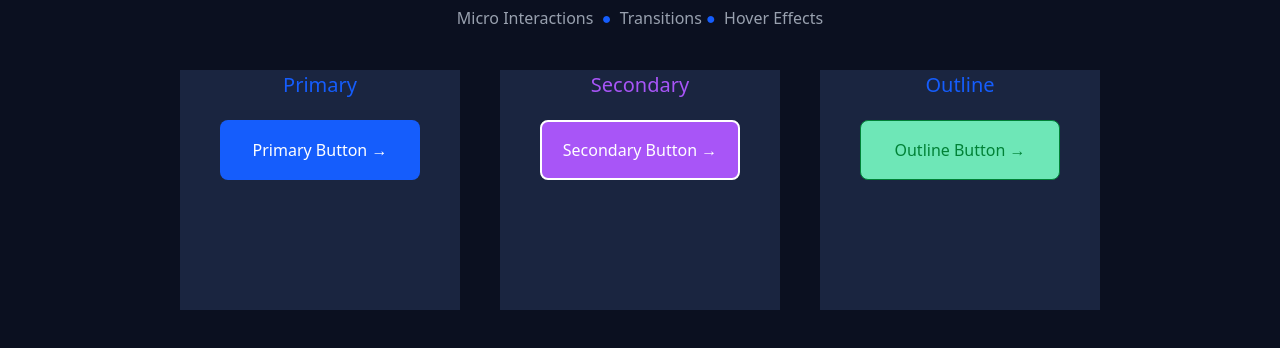
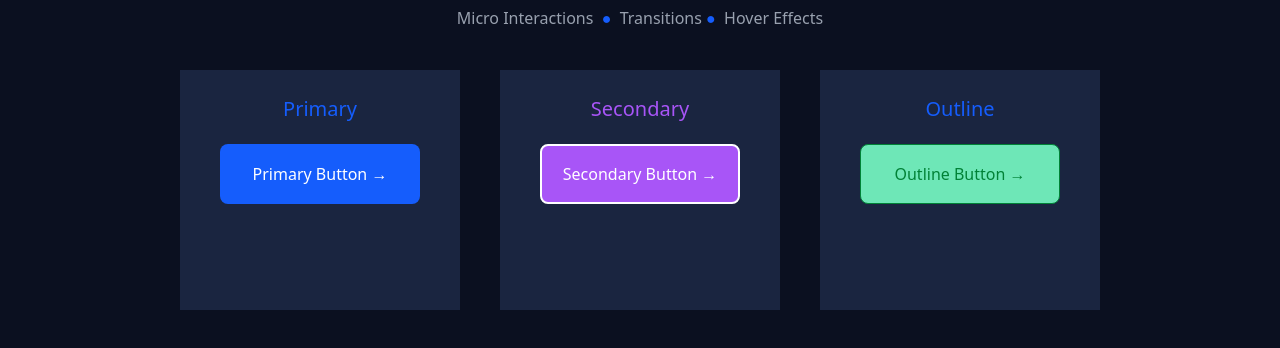
Before and after one commit to sabazubair2009/micro-interactions-ui, a plain HTML site: page index.html in a window 1280 px wide. Shown: the part 166-514 px from the top of the page. Drawn offline with nearby package versions, Linux system fonts and the light colour scheme.

Commit message:
more details

```diff
--- a/index.html
+++ b/index.html
@@ -55,7 +55,7 @@
     <div class="flex justify-center gap-10 mt-10">
       <!-- first -->
       <div class="bg-[#1A2540] h-60 w-70">
-        <h2 class="text-blue-600 text-[20px] flex justify-center">Primary</h2>
+        <h2 class="text-blue-600 text-[20px] flex justify-center mt-6">Primary</h2>
         <div class="flex justify-center">
           <button
             class="bg-blue-600 h-15 w-50 text-white mt-5 rounded-lg hover:shadow-xl hover:shadow-blue-400 hover:underline hover:rotate-3 transition duration-1000 ease-in-out"
@@ -67,7 +67,7 @@
 
       <!-- second -->
       <div class="bg-[#1A2540] h-60 w-70">
-        <h2 class="text-[#A855F7] text-[20px] flex justify-center">
+        <h2 class="text-[#A855F7] text-[20px] flex justify-center mt-6">
           Secondary
         </h2>
         <div class="flex justify-center">
@@ -82,7 +82,7 @@
 
       <!-- third -->
       <div class="bg-[#1A2540] h-60 w-70">
-        <h2 class="text-blue-600 text-[20px] flex justify-center">Outline</h2>
+        <h2 class="text-blue-600 text-[20px] flex justify-center mt-6">Outline</h2>
         <div class="flex justify-center">
 
           <button class=" bg-[#6EE7B7]  h-15 w-50 mt-5 rounded-lg text-green-700 hover:text-white hover:bg-[#1A2540] border hover:border-white transition duration-700 ">Outline Button &rarr;</button>
```
